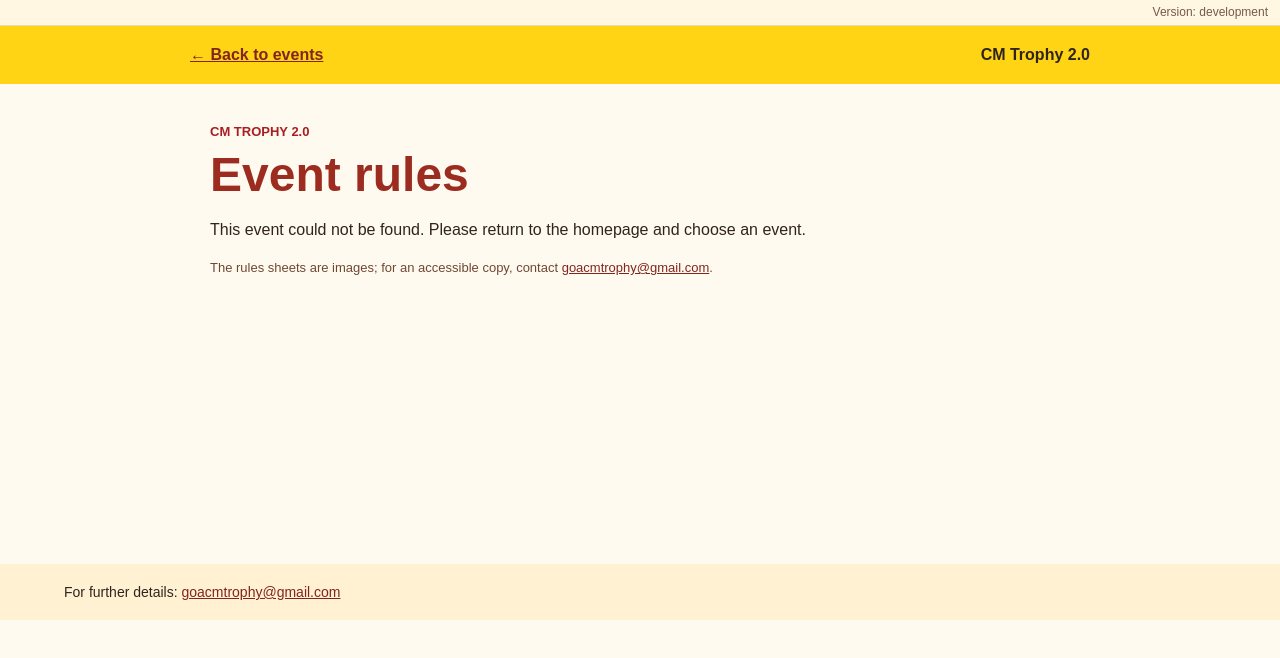
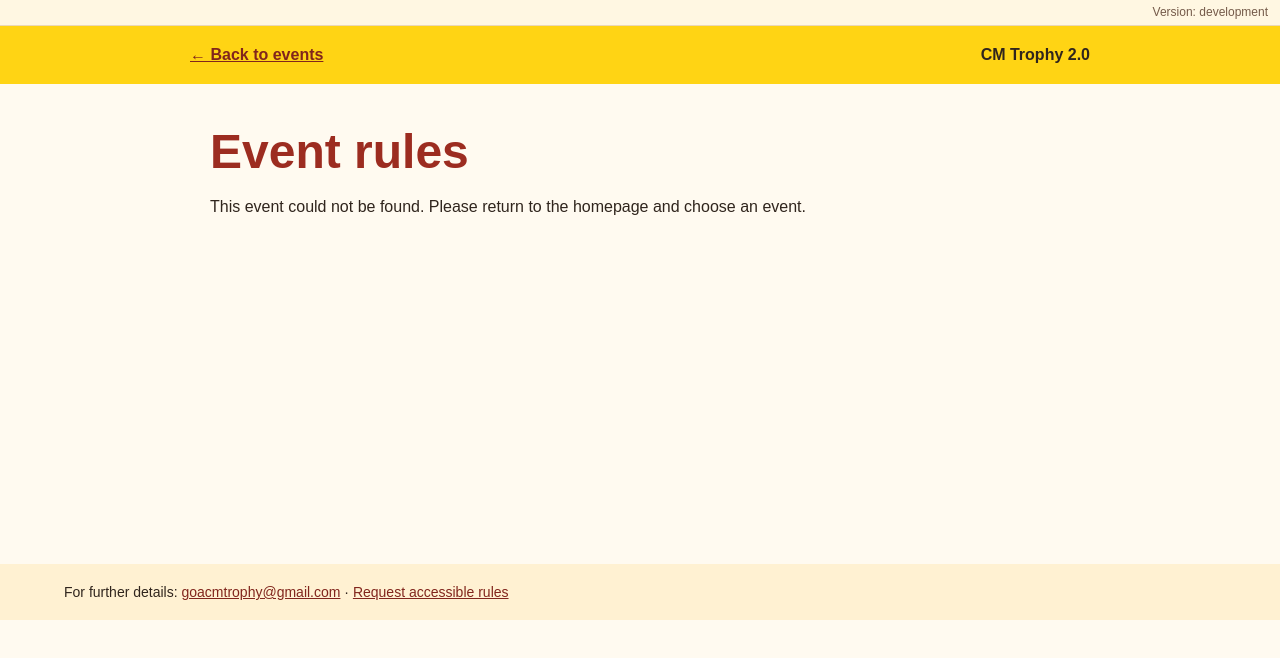
Before and after one commit to RahulVerlekar/cmtrophygoa, a plain HTML site: page public/rules/index.html in a window 1280 px wide. Drawn offline with Linux system fonts and the light colour scheme.

Commit message:
Simplify registration and rules pages
Co-authored-by: Copilot <223556219+Copilot@users.noreply.github.com>

```diff
--- a/public/register/wizard.css
+++ b/public/register/wizard.css
@@ -3,12 +3,10 @@ body { margin: 0; background: #fffaf0; color: #30251d; font-family: Arial, Helve
 .header { display: flex; align-items: center; justify-content: space-between; gap: 16px; padding: 20px max(5%, calc((100% - 800px) / 2)); background: #ffd414; }
 a { color: #81251c; }
 main { max-width: 800px; min-height: 70vh; margin: auto; padding: 36px 20px 60px; }
-.eyebrow { margin: 0 0 8px; color: #a71f22; font-size: 13px; font-weight: 700; text-transform: uppercase; }
 h1 { margin: 0; color: #9c2c20; font-size: clamp(32px, 5vw, 46px); }
 h2 { margin: 0 0 12px; font-size: 23px; }
 p { line-height: 1.5; }
 #progress { color: #745a49; font-size: 14px; }
-.form-note { color: #745a49; font-size: 13px; }
 form section, #success { padding: 24px; border: 1px solid #ead8b7; border-radius: 6px; background: #fff; }
 label { display: block; margin: 16px 0; font-size: 14px; font-weight: 700; }
 input, select { display: block; width: 100%; min-height: 44px; margin-top: 7px; padding: 10px; border: 1px solid #cbbba9; border-radius: 4px; background: #fff; color: #30251d; font: inherit; }
--- a/public/rules/index.html
+++ b/public/rules/index.html
@@ -16,16 +16,14 @@
       <span>CM Trophy 2.0</span>
     </header>
     <main class="rules-main">
-      <p class="eyebrow">CM Trophy 2.0</p>
       <h1 id="event-title">Event rules</h1>
       <p id="rules-message" role="status"></p>
       <div id="register" class="registration" hidden>
         <a href="/register/">Register <span aria-hidden="true">&#8594;</span></a>
       </div>
-      <p class="notice">The rules sheets are images; for an accessible copy, contact <a href="mailto:goacmtrophy@gmail.com">goacmtrophy@gmail.com</a>.</p>
       <div id="rule-pages"></div>
       <noscript><p>JavaScript is required to display the event rules. Please return to the homepage or contact <a href="mailto:goacmtrophy@gmail.com">goacmtrophy@gmail.com</a>.</p></noscript>
     </main>
-    <footer class="rules-footer">For further details: <a href="mailto:goacmtrophy@gmail.com">goacmtrophy@gmail.com</a></footer>
+    <footer class="rules-footer">For further details: <a href="mailto:goacmtrophy@gmail.com">goacmtrophy@gmail.com</a> &middot; <a href="mailto:goacmtrophy@gmail.com?subject=Accessible%20event%20rules">Request accessible rules</a></footer>
   </body>
 </html>
--- a/public/rules/rules.css
+++ b/public/rules/rules.css
@@ -4,10 +4,9 @@ body { margin: 0; background: #fffaf0; color: #30251d; font-family: Arial, Helve
 .rules-header { display: flex; justify-content: space-between; align-items: center; gap: 20px; padding: 20px max(5%, calc((100% - 900px) / 2)); background: #ffd414; font-weight: 700; }
 .rules-header a, .rules-footer a, .rules-main a:not(.registration a) { color: #81251c; }
 .rules-main { max-width: 900px; min-height: 60vh; margin: 0 auto; padding: 40px 20px; }
-.eyebrow { margin: 0 0 8px; color: #a71f22; font-size: 13px; font-weight: 700; text-transform: uppercase; }
 h1 { margin: 0; color: #9c2c20; font-size: clamp(32px, 5vw, 48px); }
-#rules-message, .notice { line-height: 1.5; }
-.notice { color: #6f4833; font-size: 13px; }
+#rules-message { line-height: 1.5; }
+#rules-message:empty { display: none; }
 .warning { padding: 14px; border-left: 4px solid #a71f22; background: #fff0cc; line-height: 1.5; }
 .registration { margin: 24px 0; }
 .registration[hidden] { display: none; }
--- a/public/rules/rules.js
+++ b/public/rules/rules.js
@@ -35,13 +35,12 @@ if (!event) {
   }
 
   if (event.pages.length === 0) {
-    message.textContent = 'Marathon rules were not included in the supplied rules document. Please contact the organisers for details.';
+    message.textContent = 'Marathon rules are not available yet. Please contact the organisers for details.';
   } else {
-    message.textContent = 'These are the original rules sheets. Select a page to open a larger image.';
     if (event.dateWarning) {
       const warning = document.createElement('p');
       warning.className = 'warning';
-      warning.textContent = 'The registration dates on this sheet appear inconsistent. Please confirm the dates with the organisers.';
+      warning.textContent = 'The printed registration dates contain errors. Please contact the organisers for details.';
       message.after(warning);
     }
 
```
Also changed, not shown: public/register/index.html (+0 -2 lines).
